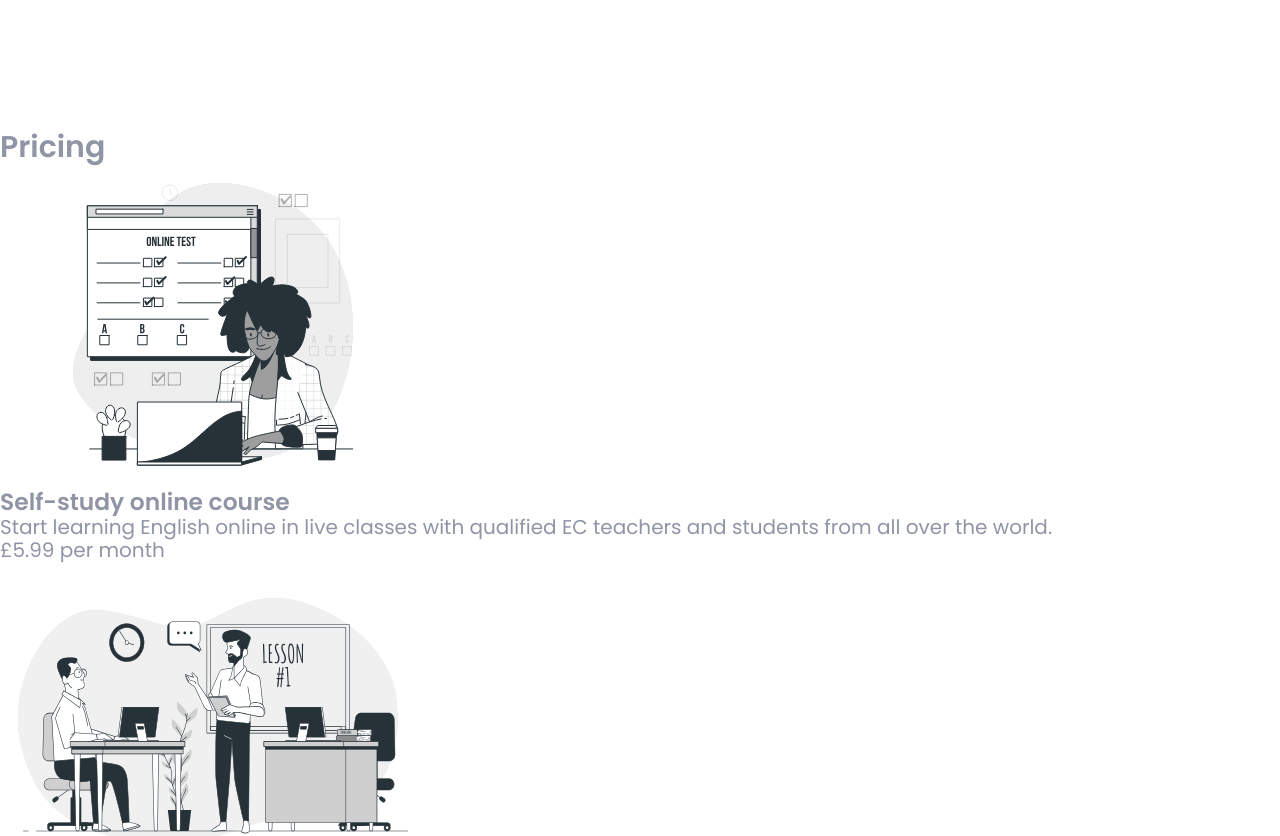
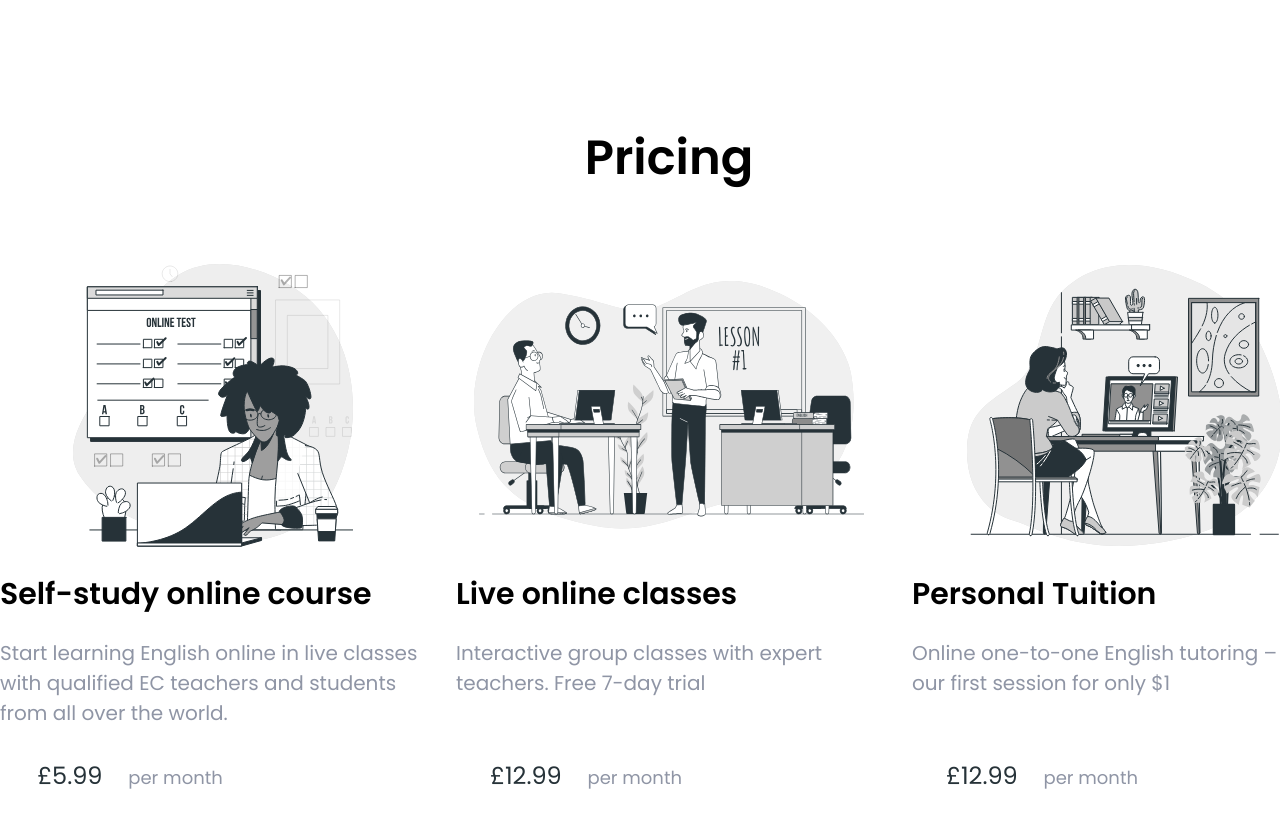
Before and after one commit to VovaKyrylenko/Britlex, a plain HTML site: page index.html in a window 1280 px wide. Shown: the part 3560-4396 px from the top of the page. Drawn offline with nearby package versions, Linux system fonts and the light colour scheme.

Commit message:
style price

```diff
--- a/css/style.css
+++ b/css/style.css
@@ -413,3 +413,60 @@ section:last-child {
   width: 108px;
 }
 /* about us finish */
+
+
+.price-list {
+  display: flex;
+  gap: 30px;
+  padding-top: 60px;
+}
+
+.price-list > .img {
+  margin-bottom: 31px;
+}
+
+.price-list > .list-item {
+  width: 426px;
+}
+
+.section-title.price-title {
+  text-align: center;
+
+  color: var(--headline-cl);
+  font-size: 48px;
+}
+
+.block-title {
+  margin-bottom: 20px;
+
+  color: var(--headline-cl);
+  font-size: 30px;
+  line-height: 48px;
+}
+
+.block-text {
+  margin-bottom: 30px;
+  min-height: 90px;
+
+  color: var(--main-txt-color);
+  font-size: 20px;
+  line-height: calc(30 / 20);
+}
+
+.price-text {
+  display: inline-block;
+  width: 260px;
+  text-align: center;
+
+  background-color: var(--bg-cl);
+  color: var(--btn-bg-cl);
+  font-size: 24px;
+  line-height: calc(36 / 24);
+}
+
+.time-text {
+  margin-left: 21px;
+
+  color: var(--text-cl);
+  font-size: 18px;
+}
```
